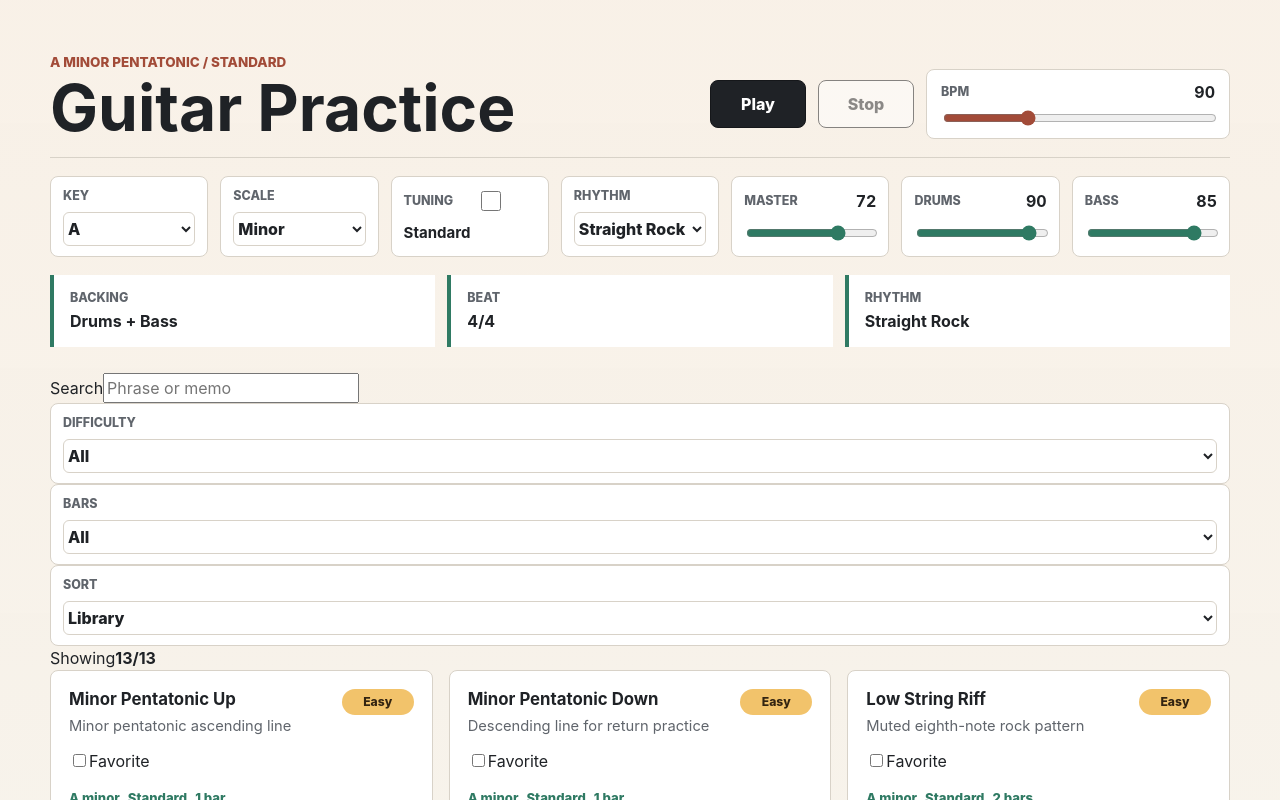
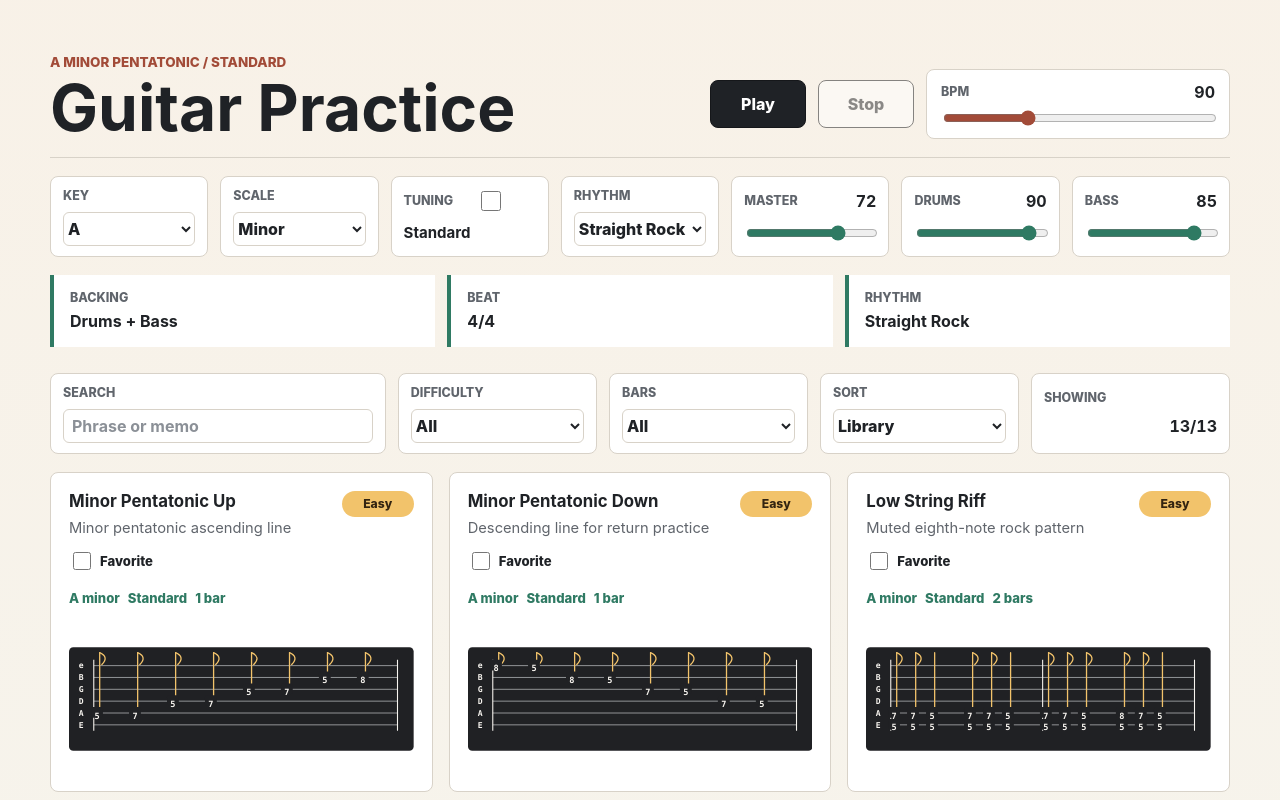
Before and after one commit to ogurasousui/guitar-practice-app, a React (Vite) app: page / in a window 1280 px wide. Shown: the top 800 px of the page. Built offline with nearby package versions, Linux system fonts and the light colour scheme.

Commit message:
feat: style phrase library controls

```diff
--- a/src/styles.css
+++ b/src/styles.css
@@ -149,9 +149,19 @@ h1 {
   padding: 18px 0 0;
 }
 
+.library-toolbar {
+  display: grid;
+  grid-template-columns: minmax(220px, 1.35fr) repeat(4, minmax(132px, 0.8fr));
+  gap: 12px;
+  min-width: 0;
+  padding: 0 0 18px;
+}
+
 .select-control,
 .toggle-control,
-.volume-control {
+.volume-control,
+.search-control,
+.result-count {
   display: grid;
   min-width: 0;
   gap: 6px;
@@ -163,7 +173,9 @@ h1 {
 
 .select-control span,
 .toggle-control span,
-.volume-control span {
+.volume-control span,
+.search-control span,
+.result-count span {
   color: #60656c;
   font-size: 0.78rem;
   font-weight: 800;
@@ -171,7 +183,8 @@ h1 {
   text-transform: uppercase;
 }
 
-.select-control select {
+.select-control select,
+.search-control input {
   min-width: 0;
   min-height: 34px;
   border: 1px solid #d8d2c8;
@@ -179,6 +192,15 @@ h1 {
   background: #ffffff;
   color: #1f2226;
   font-weight: 800;
+}
+
+.search-control input {
+  padding: 0 8px;
+}
+
+.search-control input::placeholder {
+  color: #8b9097;
+  font-weight: 700;
 }
 
 .toggle-control {
@@ -202,7 +224,8 @@ h1 {
   align-items: center;
 }
 
-.volume-control strong {
+.volume-control strong,
+.result-count strong {
   justify-self: end;
   color: #1f2226;
   font-variant-numeric: tabular-nums;
@@ -212,6 +235,10 @@ h1 {
   grid-column: 1 / -1;
   width: 100%;
   accent-color: #2f7a63;
+}
+
+.result-count {
+  align-content: center;
 }
 
 .meter-band {
@@ -265,10 +292,15 @@ h1 {
   background: #ffffff;
 }
 
+.phrase-card-favorite {
+  border-color: #2f7a63;
+  box-shadow: inset 0 0 0 2px rgba(47, 122, 99, 0.2);
+}
+
 .phrase-header {
   display: grid;
   grid-template-columns: minmax(0, 1fr) auto;
-  gap: 12px;
+  gap: 10px 12px;
   align-items: start;
 }
 
@@ -298,6 +330,25 @@ h1 {
   font-weight: 800;
 }
 
+.favorite-control {
+  grid-column: 1 / -1;
+  display: inline-grid;
+  grid-template-columns: auto auto;
+  justify-self: start;
+  gap: 6px;
+  align-items: center;
+  color: #1f2226;
+  font-size: 0.82rem;
+  font-weight: 800;
+  cursor: pointer;
+}
+
+.favorite-control input {
+  width: 18px;
+  height: 18px;
+  accent-color: #2f7a63;
+}
+
 .phrase-meta {
   display: flex;
   flex-wrap: wrap;
@@ -310,6 +361,17 @@ h1 {
 
 .phrase-meta span {
   padding: 2px 0;
+}
+
+.empty-state {
+  grid-column: 1 / -1;
+  margin: 0;
+  padding: 18px;
+  border: 1px solid #d8d2c8;
+  border-radius: 8px;
+  background: #ffffff;
+  color: #60656c;
+  font-weight: 800;
 }
 
 .tab-notation {
@@ -389,6 +451,7 @@ h1 {
 
   .control-band,
   .meter-band,
+  .library-toolbar,
   .phrase-grid {
     grid-template-columns: 1fr;
   }
@@ -403,6 +466,10 @@ h1 {
 }
 
 @media (max-width: 1120px) and (min-width: 901px) {
+  .library-toolbar {
+    grid-template-columns: repeat(2, minmax(0, 1fr));
+  }
+
   .phrase-grid {
     grid-template-columns: repeat(2, minmax(0, 1fr));
   }
```
